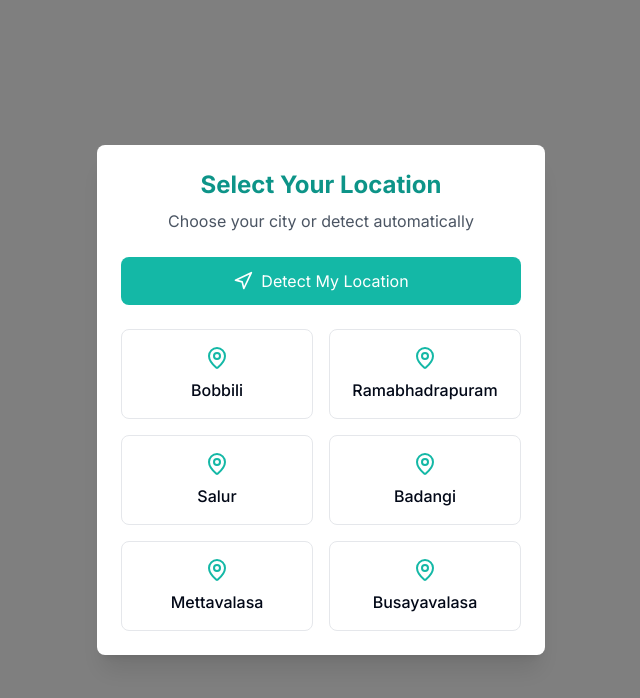
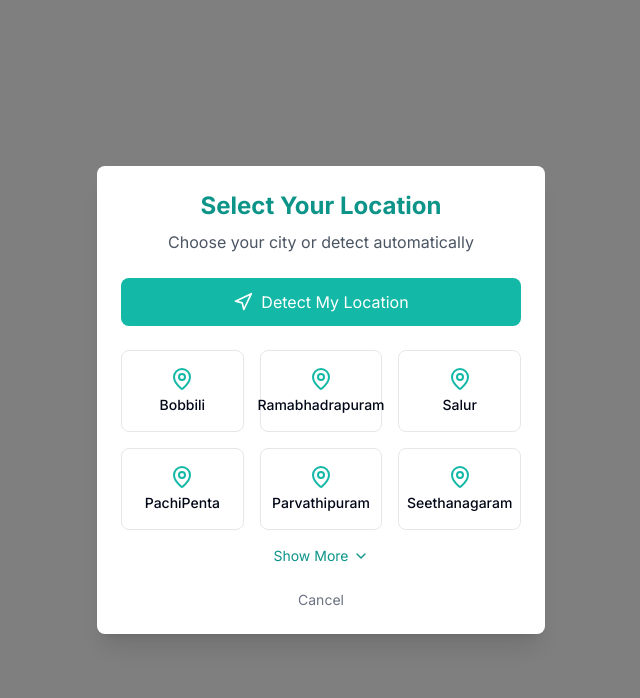
Before and after one commit to YGNTECHSTARTUP/aquaue-vitae.b, a Next.js app: page / in a window 1280 px wide. Shown: the top 698 px of the page, without its empty margins (319-959 px from the left). Built offline with nearby package versions, Linux system fonts and the light colour scheme.

Commit message:
updated some changes

```diff
--- a/app/page.tsx
+++ b/app/page.tsx
@@ -12,35 +12,58 @@ export default function Home() {
   const [showModal, setShowModal] = useState(true)
 
   useEffect(() => {
-    // If location is already set, don't show the modal
     if (location) {
       setShowModal(false)
     }
   }, [location])
 
-  const handleLocationSelect = (city: string) => {
-    setLocation(city)
+  const handleLocationSelect = (city:string) => {
+    setLocation({city});// Assuming LocationDetails has a 'city' property
     setShowModal(false)
   }
 
   return (
     <main className="min-h-screen">
-      {showModal && <LocationModal onLocationSelect={handleLocationSelect} onClose={() => setShowModal(false)} />}
+      {/* Location Modal */}
+      {showModal && (
+        <LocationModal
+          onLocationSelect={handleLocationSelect}
+          onClose={() => setShowModal(false)}
+        />
+      )}
 
+      {/* Main Content */}
       {!showModal && (
         <>
+          {/* Header Bar */}
+
           <div className="bg-white shadow-sm">
             <div className="container mx-auto px-4 py-2 flex justify-between items-center">
+              {/* Location Info */}
               <div className="flex items-center space-x-2">
-                <span className="text-sm text-gray-600">Your Location: </span>
-                <span className="font-medium">{location}</span>
+                <span className="text-sm text-gray-600">Your Location:</span>
+                <span className="font-medium text-gray-800">{location?.city}</span>
+                <button
+                  onClick={() => setShowModal(true)}
+                  className="text-sm text-blue-500 underline hover:text-blue-700 transition"
+                >
+                  Change Location
+                </button>
               </div>
+
+              {/* Contact Info */}
               <div className="flex items-center space-x-6">
-                <a href="tel:18001211007" className="flex items-center text-sm">
+                <a
+                  href="tel:18001211007"
+                  className="flex items-center text-sm text-gray-700 hover:text-teal-600 transition"
+                >
                   <span className="mr-2">📞</span>
                   7569232144
                 </a>
-                <a href="mailto:wecare@Aquae-vitae.co.in" className="flex items-center text-sm">
+                <a
+                  href="mailto:wecare@Aquae-vitae.co.in"
+                  className="flex items-center text-sm text-gray-700 hover:text-teal-600 transition"
+                >
                   <span className="mr-2">✉️</span>
                   sagarkum.penki@gmail.com
                 </a>
@@ -48,35 +71,48 @@ export default function Home() {
             </div>
           </div>
 
+          {/* Page Content */}
           <Navbar />
           <Announcement />
           <Banner />
 
+          {/* Product Section */}
           <div className="container mx-auto px-4 py-12">
             <div className="grid grid-cols-1 md:grid-cols-2 gap-8">
+              {/* Alkaline Water Card */}
               <div className="bg-teal-50 p-6 rounded-lg shadow-md text-center">
-                <h3 className="text-xl font-semibold mb-4">Aquae-vitae&apos;s Alkaline With Added Minerals </h3>
-                <p className="text-gray-600">Pure, safe and healthy balenced drinking water for your daily needs.</p>
+                <h3 className="text-xl font-semibold mb-4">
+                  Aquae-vitae&apos;s Alkaline With Added Minerals
+                </h3>
+                <p className="text-gray-600">
+                  Pure, safe and healthy balanced drinking water for your daily needs.
+                </p>
                 <button className="mt-4 bg-teal-500 text-white px-4 py-2 rounded hover:bg-teal-600 transition-colors">
                   Learn More
                 </button>
               </div>
 
+              {/* Boiled Water Card */}
               <div className="bg-blue-50 p-6 rounded-lg shadow-md text-center">
-                <h3 className="text-xl font-semibold mb-4">Aquae-vitae&apos;s B (Boiled) Water</h3>
+                <h3 className="text-xl font-semibold mb-4">
+                  Aquae-vitae&apos;s B (Boiled) Water
+                </h3>
                 <p className="text-gray-600">Healthy & Purified Natural Water</p>
                 <button className="mt-4 bg-blue-500 text-white px-4 py-2 rounded hover:bg-blue-600 transition-colors">
                   Learn More
                 </button>
               </div>
 
-              {/* <div className="bg-purple-50 p-6 rounded-lg shadow-md text-center">
+              {/* Optional Soft Drink Card */}
+              {/*
+              <div className="bg-purple-50 p-6 rounded-lg shadow-md text-center">
                 <h3 className="text-xl font-semibold mb-4">Carbonated Soft Drinks</h3>
                 <p className="text-gray-600">Refreshing fizzy beverages for a perfect pick-me-up.</p>
                 <button className="mt-4 bg-purple-500 text-white px-4 py-2 rounded hover:bg-purple-600 transition-colors">
                   Learn More
                 </button>
-              </div> */}
+              </div>
+              */}
             </div>
           </div>
         </>
--- a/components/banner.tsx
+++ b/components/banner.tsx
@@ -32,8 +32,8 @@ export default function Banner() {
             transition={{ duration: 0.8, delay: 0.2 }}
             className="md:w-1/2 flex justify-center"
           >
-            <div className="relative h-[300px] w-[300px] md:h-[400px] md:w-[400px]">
-              <Image src="/placeholder.svg?height=400&width=400" alt="Aquae-vitae Bottle" fill className="object-contain" />
+            <div className=" ">
+              <Image src="/ban1.jpg" alt="Aquae-vitae Bottle"  className="object-contain" height={300} width={350} />
             </div>
           </motion.div>
         </div>
--- a/components/location-modal.tsx
+++ b/components/location-modal.tsx
@@ -1,8 +1,10 @@
 "use client";
 
 import { useState } from "react";
-import { MapPin, Navigation } from "lucide-react";
-import { motion } from "framer-motion";
+import { MapPin, Navigation, ChevronDown, ChevronUp } from "lucide-react";
+import { motion, AnimatePresence } from "framer-motion";
+import { useLocationStore } from "@/lib/store";
+import type { LocationDetails } from "@/lib/store";
 
 interface LocationModalProps {
   onLocationSelect: (city: string) => void;
@@ -13,29 +15,38 @@ const cities = [
   "Bobbili",
   "Ramabhadrapuram",
   "Salur",
-  "Badangi",
-  "Mettavalasa",
-  "Busayavalasa",
+  "PachiPenta",
+  "Parvathipuram",
+  "Seethanagaram",
+  "Rajam",
+  "Terlam",
+  "Pottangi",
+  "Manapuram",
+  "Gajapatinagaram",
+  "Sunki_(ODISHA)"
 ];
 
-// Function to get city from latitude & longitude using OpenStreetMap API
-async function getCityFromCoordinates(lat: number, lon: number) {
+async function getCityFromCoordinates(lat: number, lon: number): Promise<LocationDetails | null> {
   try {
     const res = await fetch(
       `https://nominatim.openstreetmap.org/reverse?format=json&lat=${lat}&lon=${lon}`
     );
     const data = await res.json();
-    return data.address?.village || data.address?.town || data.address?.city;
+    if (!data.address) return null;
+
+    console.log("Fetched location data:", data.address);
+    return data.address as LocationDetails;
   } catch (error) {
     console.error("Error fetching location:", error);
     return null;
   }
 }
 
-// eslint-disable-next-line @typescript-eslint/no-unused-vars
 export default function LocationModal({ onLocationSelect, onClose }: LocationModalProps) {
   const [isDetecting, setIsDetecting] = useState(false);
   const [error, setError] = useState<string | null>(null);
+  const [showAll, setShowAll] = useState(false);
+  const { setLocation } = useLocationStore();
 
   const detectLocation = () => {
     setIsDetecting(true);
@@ -50,14 +61,27 @@ export default function LocationModal({ onLocationSelect, onClose }: LocationMod
     navigator.geolocation.getCurrentPosition(
       async (position) => {
         const { latitude, longitude } = position.coords;
-        const detectedCity = await getCityFromCoordinates(latitude, longitude);
+        const locationDetails = await getCityFromCoordinates(latitude, longitude);
 
-        if (detectedCity) {
-          // Match detected city with the predefined list
+        if (locationDetails) {
+          // Update Zustand store
+          // console.log(locationDetails)
+          setLocation(locationDetails);
+
+          // Determine the city name to display
+          const detectedCity =
+            locationDetails.village ||
+            locationDetails.town ||
+            locationDetails.city ||
+            locationDetails.suburb ||
+            "Unknown City";
+
           const matchedCity = cities.find((city) =>
             detectedCity.toLowerCase().includes(city.toLowerCase())
           );
-          onLocationSelect(matchedCity || detectedCity); // Select the closest match
+
+          // Trigger callback with matched or detected city
+          onLocationSelect(matchedCity || detectedCity);
         } else {
           setError("Unable to detect city.");
         }
@@ -71,12 +95,14 @@ export default function LocationModal({ onLocationSelect, onClose }: LocationMod
     );
   };
 
+  const visibleCities = showAll ? cities : cities.slice(0, 6);
+
   return (
     <div className="fixed inset-0 bg-black bg-opacity-50 flex items-center justify-center z-50 p-4">
       <motion.div
         initial={{ scale: 0.9, opacity: 0 }}
         animate={{ scale: 1, opacity: 1 }}
-        className="bg-white rounded-lg shadow-xl max-w-md w-full p-6"
+        className="bg-white rounded-lg shadow-xl max-w-md w-full p-6 overflow-y-auto max-h-[90vh]"
       >
         <div className="text-center mb-6">
           <h2 className="text-2xl font-bold text-teal-600">Select Your Location</h2>
@@ -100,8 +126,9 @@ export default function LocationModal({ onLocationSelect, onClose }: LocationMod
 
         {error && <p className="text-red-500 text-center mb-4">{error}</p>}
 
-        <div className="grid grid-cols-2 gap-4">
-          {cities.map((city) => (
+        <div className="grid grid-cols-2 sm:grid-cols-3 gap-4">
+          <AnimatePresence>
+            {visibleCities.map((city) => (
               <motion.button
                 key={city}
                 whileHover={{ scale: 1.05 }}
@@ -109,10 +136,30 @@ export default function LocationModal({ onLocationSelect, onClose }: LocationMod
                 onClick={() => onLocationSelect(city)}
                 className="flex flex-col items-center justify-center p-4 border border-gray-200 rounded-lg hover:border-teal-500 hover:bg-teal-50 transition-colors"
               >
-              <MapPin className="h-6 w-6 text-teal-500 mb-2" />
-              <span className="font-medium">{city}</span>
+                <MapPin className="h-6 w-6 text-teal-500 mb-1" />
+                <span className="font-medium text-sm text-center">{city}</span>
               </motion.button>
             ))}
+          </AnimatePresence>
+        </div>
+
+        <div className="mt-4 flex justify-center">
+          <button
+            onClick={() => setShowAll((prev) => !prev)}
+            className="flex items-center space-x-1 text-sm text-teal-600 hover:underline"
+          >
+            <span>{showAll ? "Show Less" : "Show More"}</span>
+            {showAll ? <ChevronUp size={16} /> : <ChevronDown size={16} />}
+          </button>
+        </div>
+
+        <div className="mt-6 flex justify-center">
+          <button
+            onClick={onClose}
+            className="text-sm text-gray-500 hover:text-gray-700 hover:underline"
+          >
+            Cancel
+          </button>
         </div>
       </motion.div>
     </div>
```
Also changed, not shown: app/order/page.tsx (+29 -4 lines), components/ui/textarea.tsx (added, +22 -0 lines), lib/store.ts (+29 -9 lines), public/ban1.jpg (added). Lines whose indentation alone changed are shown as unchanged.
